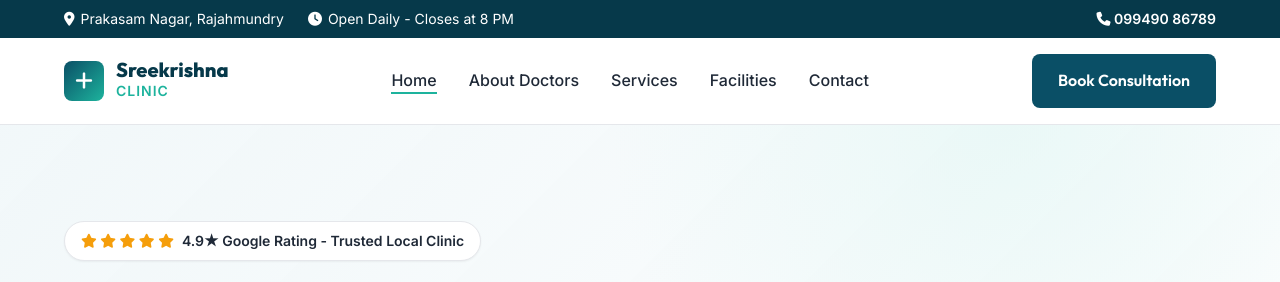
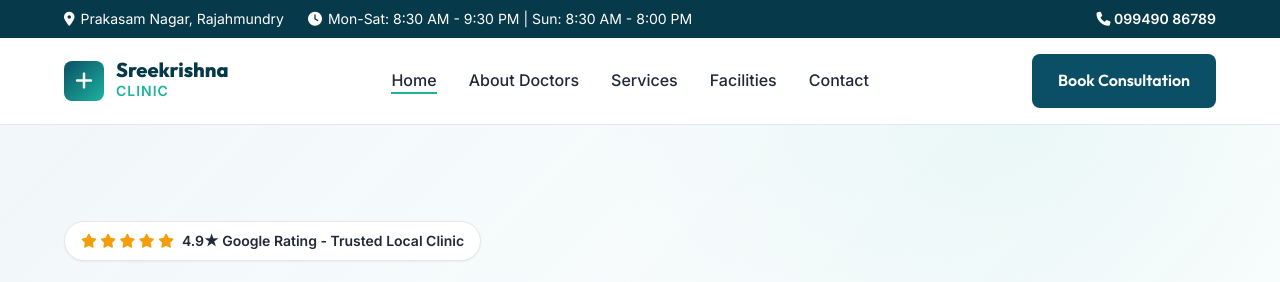
Before and after one commit to SaiSarvan-maker/my-antigravity2, a plain HTML site: page index.html in a window 1280 px wide. Shown: the top 282 px of the page. Drawn offline with Linux system fonts and the light colour scheme.

Commit message:
Add files via upload

```diff
--- a/index.html
+++ b/index.html
@@ -20,7 +20,7 @@
         <div class="container top-bar-content">
             <div class="contact-info">
                 <span><i class="fa-solid fa-location-dot"></i> Prakasam Nagar, Rajahmundry</span>
-                <span><i class="fa-solid fa-clock"></i> Open Daily - Closes at 8 PM</span>
+                <span><i class="fa-solid fa-clock"></i> Mon-Sat: 8:30 AM - 9:30 PM | Sun: 8:30 AM - 8:00 PM</span>
             </div>
             <div class="contact-phone">
                 <a href="tel:09949086789"><i class="fa-solid fa-phone"></i> 099490 86789</a>
@@ -270,7 +270,7 @@
                             <div class="method-icon"><i class="fa-solid fa-clock"></i></div>
                             <div class="method-text">
                                 <strong>Hours</strong>
-                                <p>Open Daily<br>Closes at 8:00 PM</p>
+                                <p>Mon - Sat: 8:30 AM to 9:30 PM<br>Sunday: 8:30 AM to 8:00 PM</p>
                             </div>
                         </div>
                     </div>
```
